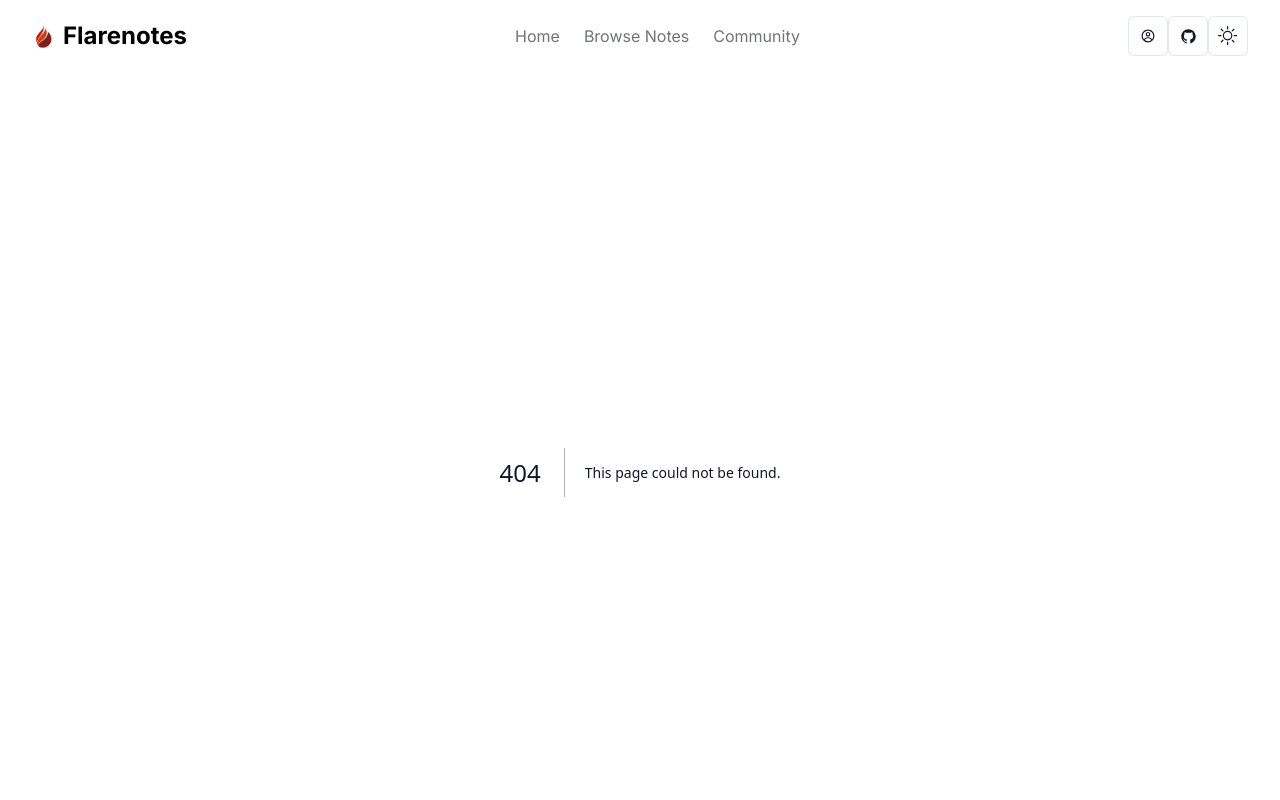
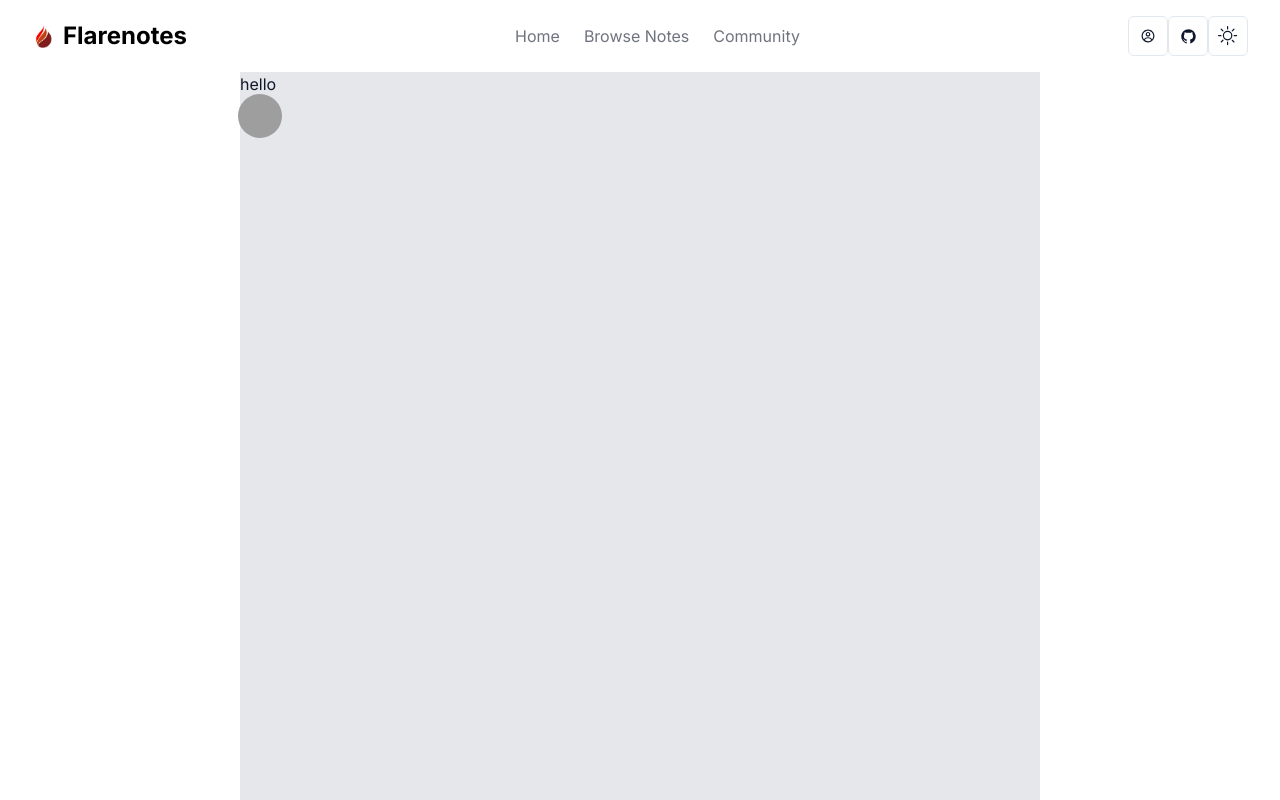
Before and after one commit to zetafy/flarenotes, a Next.js app in the folder client/: page /1/profile in a window 1280 px wide. Before the commit this address had no page. Shown: the top 800 px of the page. Built offline with nearby package versions, Linux system fonts and the light colour scheme; grey boxes are pictures that could not be loaded.

Commit message:
made settings page

```diff
--- /dev/null
+++ b/client/app/[username]/profile/page.tsx
@@ -0,0 +1,21 @@
+"use-client"
+import { Avatar, AvatarFallback, AvatarImage } from "@/components/ui/avatar"
+
+
+export default function ProfilePage() {
+    return (
+
+        <div className="flex justify-center items-center h-screen">
+            <div className="bg-gray-200 dark:bg-gray-500" style={{ height: "50rem", width: "50rem" }}>
+                <h1>hello</h1>
+                <Avatar>
+                    <AvatarImage src="https://github.com/shadcn.png" alt="@shadcn" />
+                    <AvatarFallback>CN</AvatarFallback>
+                </Avatar>
+            </div>
+        </div>
+
+    )
+
+
+}
--- a/client/app/[username]/settings/page.tsx
+++ b/client/app/[username]/settings/page.tsx
@@ -30,7 +30,7 @@
     params: { username: string }
 }
 
-export default function ProfilePage({ params }: Params) {
+export default function SettingsPage({ params }: Params) {
     const { username } = params;
 
     const form = useForm<z.infer<typeof formSchema>>({
--- /dev/null
+++ b/client/components/ui/avatar.tsx
@@ -0,0 +1,50 @@
+"use client"
+
+import * as React from "react"
+import * as AvatarPrimitive from "@radix-ui/react-avatar"
+
+import { cn } from "@/lib/utils"
+
+const Avatar = React.forwardRef<
+  React.ElementRef<typeof AvatarPrimitive.Root>,
+  React.ComponentPropsWithoutRef<typeof AvatarPrimitive.Root>
+>(({ className, ...props }, ref) => (
+  <AvatarPrimitive.Root
+    ref={ref}
+    className={cn(
+      "relative flex h-10 w-10 shrink-0 overflow-hidden rounded-full scale-110",
+      className
+    )}
+    {...props}
+  />
+))
+Avatar.displayName = AvatarPrimitive.Root.displayName
+
+const AvatarImage = React.forwardRef<
+  React.ElementRef<typeof AvatarPrimitive.Image>,
+  React.ComponentPropsWithoutRef<typeof AvatarPrimitive.Image>
+>(({ className, ...props }, ref) => (
+  <AvatarPrimitive.Image
+    ref={ref}
+    className={cn("aspect-square h-full w-full", className)}
+    {...props}
+  />
+))
+AvatarImage.displayName = AvatarPrimitive.Image.displayName
+
+const AvatarFallback = React.forwardRef<
+  React.ElementRef<typeof AvatarPrimitive.Fallback>,
+  React.ComponentPropsWithoutRef<typeof AvatarPrimitive.Fallback>
+>(({ className, ...props }, ref) => (
+  <AvatarPrimitive.Fallback
+    ref={ref}
+    className={cn(
+      "flex h-full w-full items-center justify-center rounded-full bg-muted",
+      className
+    )}
+    {...props}
+  />
+))
+AvatarFallback.displayName = AvatarPrimitive.Fallback.displayName
+
+export { Avatar, AvatarImage, AvatarFallback }
--- a/client/package.json
+++ b/client/package.json
@@ -11,6 +11,7 @@
   "dependencies": {
     "@hookform/resolvers": "^3.1.1",
     "@monaco-editor/react": "^4.6.0",
+    "@radix-ui/react-avatar": "^1.0.4",
     "@radix-ui/react-dropdown-menu": "^2.0.6",
     "@radix-ui/react-icons": "^1.3.0",
     "@radix-ui/react-label": "^2.0.2",
```
Also changed, not shown: 1 other file (tests, documents, lock files or other folders).
